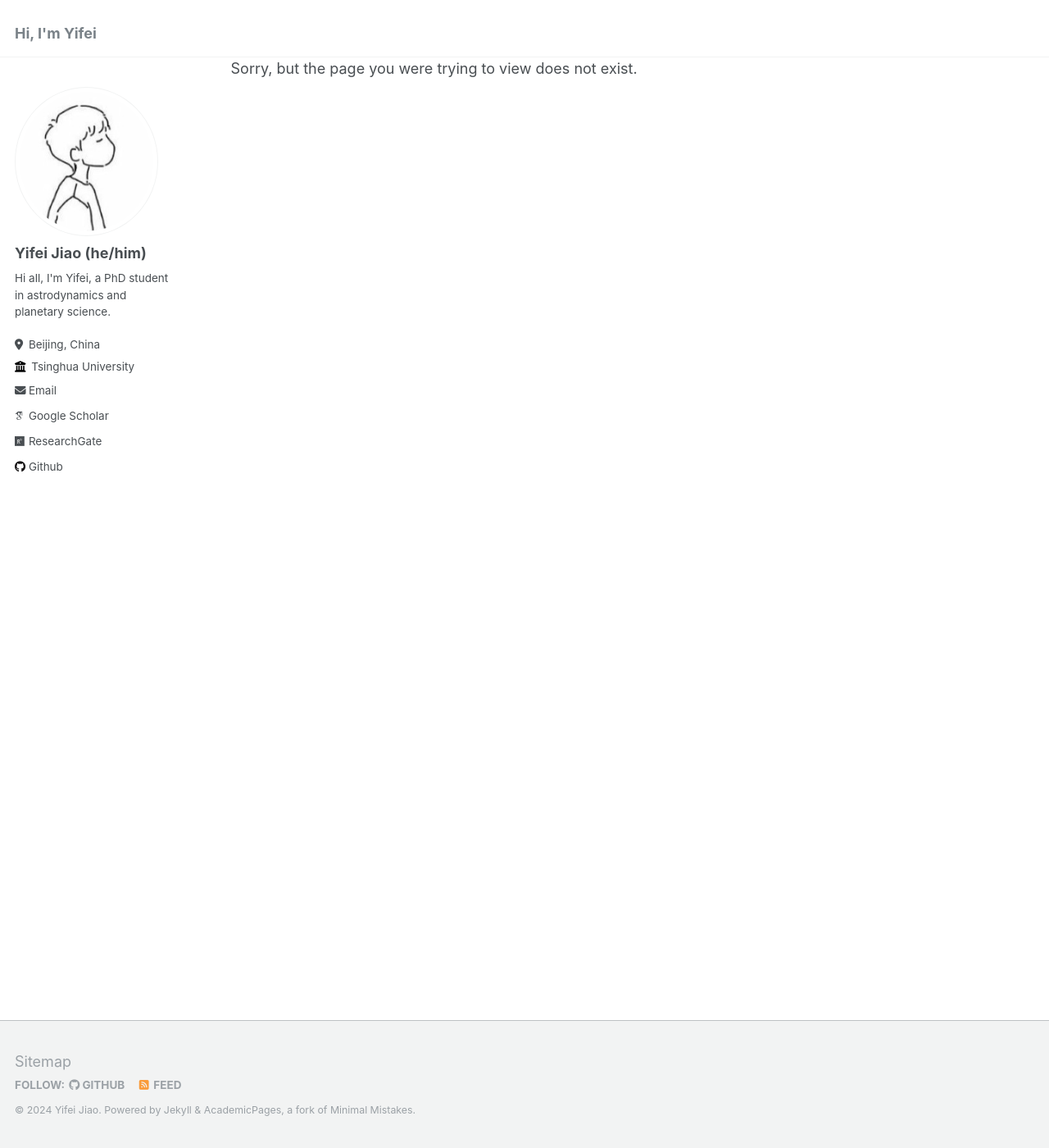
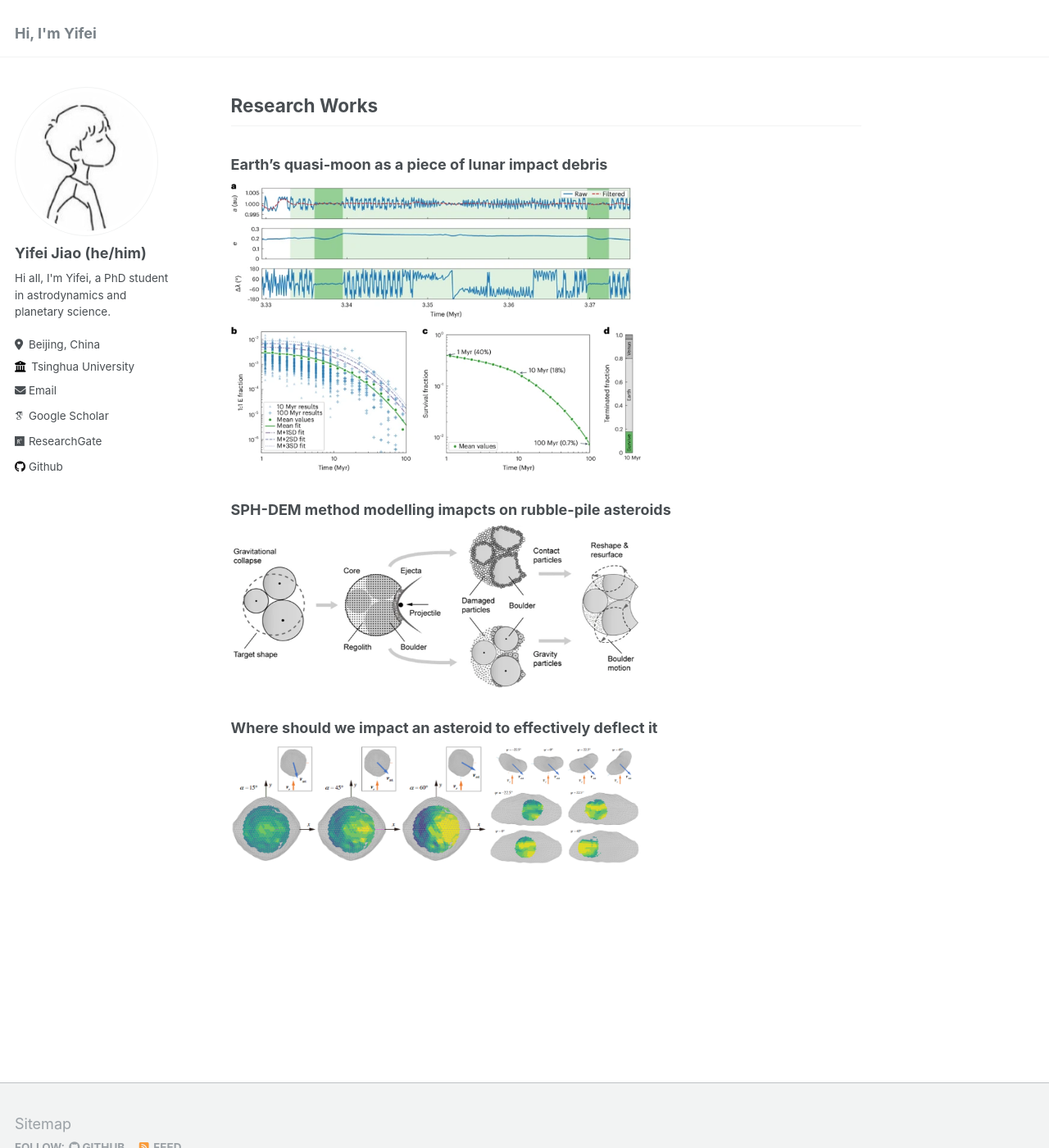
Before and after one commit to jiaoyf-thu/jiaoyf-thu.github.io, a Jekyll site: the page built from _pages/research.md, in a window 1280 px wide and 1400 px high. Shown: the whole window at 82% size. Built offline with Jekyll 4.4.1, drawn with Linux system fonts in a browser that asks for light colours; some web fonts are replaced.

Commit message:
Update research.md

```diff
--- a/_pages/research.md
+++ b/_pages/research.md
@@ -4,4 +4,16 @@ title: "Research"
 author_profile: true
 ---
 
-Sorry, but the page you were trying to view does not exist.
+## Research Works
+
+### Earth's quasi-moon as a piece of lunar impact debris
+
+<img src="https://jiaoyf-thu.github.io/images/fig3.png"  width="500">
+
+### SPH-DEM method modelling imapcts on rubble-pile asteroids
+
+<img src="https://jiaoyf-thu.github.io/images/fig2.png"  width="500">
+
+### Where should we impact an asteroid to effectively deflect it
+
+<img src="https://jiaoyf-thu.github.io/images/fig1.png"  width="500">
```
